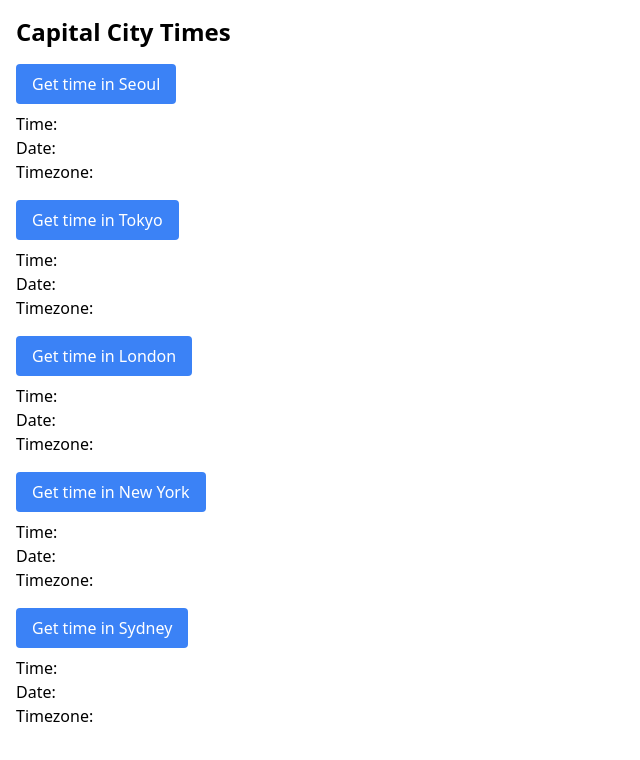
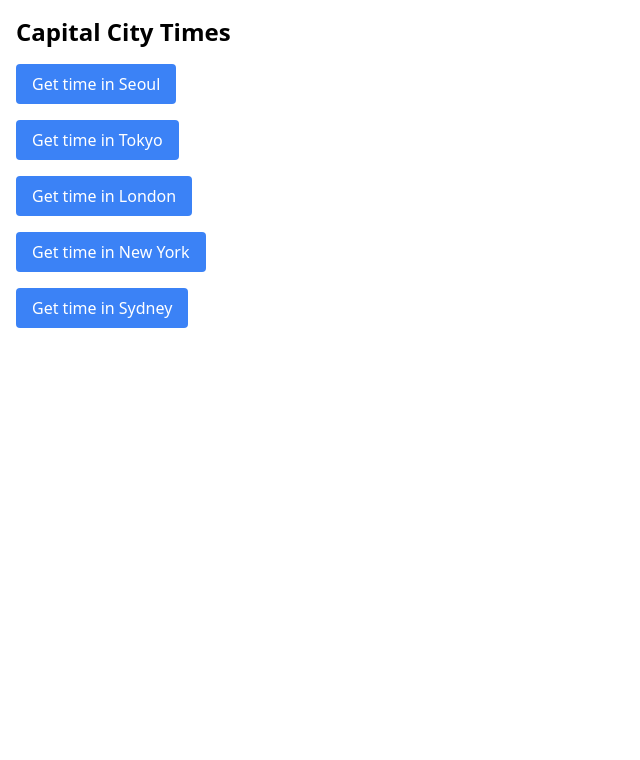
Before and after one commit to YuHyeonWook/next-yarn, a Next.js app: page /times in a window 1280 px wide. Shown: the top 760 px of the page, without its empty margins (0-640 px from the left). Built offline with nearby package versions, Linux system fonts and the light colour scheme.

Commit message:
refactor: tanstack query 적용하여 get 요청

```diff
--- a/app/layout.tsx
+++ b/app/layout.tsx
@@ -1,5 +1,6 @@
 import type { Metadata } from 'next';
 import './globals.css';
+import ReactQueryProviders from '@/hooks/useReactQuery';
 
 export const metadata: Metadata = {
   title: 'next',
@@ -13,7 +14,9 @@ export default function RootLayout({
 }>) {
   return (
     <html lang="ko">
-      <body>{children}</body>
+      <body>
+        <ReactQueryProviders>{children}</ReactQueryProviders>
+      </body>
     </html>
   );
 }
--- a/app/page.tsx
+++ b/app/page.tsx
@@ -1,4 +1,5 @@
 import { getCurrentZone } from '@/api/accommodations/getCurrentTime';
+import Link from 'next/link';
 
 export default async function Home() {
   const timezone = 'America/New_York';
@@ -10,6 +11,9 @@ export default async function Home() {
       <p>Time: {timeData.time}</p>
       <p>Date: {timeData.date}</p>
       <p>Timezone: {timeData.timeZone}</p>
+      <button className="border rounded bg-slate-300 p-1">
+        <Link href="/times">times</Link>
+      </button>
     </>
   );
 }
--- a/components/CityTimeButton.tsx
+++ b/components/CityTimeButton.tsx
@@ -1,5 +1,6 @@
 'use client';
 import { getCurrentCoordinate } from '@/api/accommodations/getCurrentTime';
+import { useQuery } from '@tanstack/react-query';
 import { useState } from 'react';
 
 type CityTimeButtonProps = {
@@ -19,38 +20,31 @@ export const CityTimeButton = ({
   latitude,
   longitude
 }: CityTimeButtonProps) => {
-  const [timeData, setTimeData] = useState<TimeData>({
-    time: '',
-    date: '',
-    timeZone: ''
+  const [enabled, setEnabled] = useState(false);
+
+  const { data, isLoading, isError } = useQuery({
+    queryKey: ['cityTime', latitude, longitude],
+    queryFn: () => getCurrentCoordinate(latitude, longitude),
+    enabled
   });
-  const [loading, setLoading] = useState(false);
 
-  const fetchTime = async () => {
-    setLoading(true);
-    try {
-      const data = await getCurrentCoordinate(latitude, longitude);
-      setTimeData(data);
-    } catch (error) {
-      throw new Error('Failed to fetch time');
-    } finally {
-      setLoading(false);
-    }
+  const handleClick = () => {
+    setEnabled(true);
   };
 
   return (
     <div className="my-4">
       <button
-        onClick={fetchTime}
+        onClick={handleClick}
         className="px-4 py-2 bg-blue-500 text-white rounded hover:bg-blue-600"
-        disabled={loading}>
-        {loading ? 'Loading...' : `Get time in ${city}`}
+        disabled={isLoading}>
+        {isLoading ? 'Loading...' : `Get time in ${city}`}
       </button>
-      {timeData && (
+      {data && (
         <div className="mt-2">
-          <p>Time: {timeData.time}</p>
-          <p>Date: {timeData.date}</p>
-          <p>Timezone: {timeData.timeZone}</p>
+          <p>Time: {data.time}</p>
+          <p>Date: {data.date}</p>
+          <p>Timezone: {data.timeZone}</p>
         </div>
       )}
     </div>
--- /dev/null
+++ b/hooks/useReactQuery.tsx
@@ -0,0 +1,28 @@
+'use client';
+
+import { QueryClient, QueryClientProvider } from '@tanstack/react-query';
+
+import { ReactQueryDevtools } from '@tanstack/react-query-devtools';
+import { useState } from 'react';
+
+export default function ReactQueryProviders({
+  children
+}: React.PropsWithChildren) {
+  const [queryClient] = useState(
+    () =>
+      new QueryClient({
+        defaultOptions: {
+          queries: {
+            staleTime: 60 * 1000
+          }
+        }
+      })
+  );
+
+  return (
+    <QueryClientProvider client={queryClient}>
+      {children}
+      <ReactQueryDevtools initialIsOpen={false} />
+    </QueryClientProvider>
+  );
+}
--- a/package.json
+++ b/package.json
@@ -9,6 +9,8 @@
     "lint": "next lint"
   },
   "dependencies": {
+    "@tanstack/react-query": "^5.51.21",
+    "@tanstack/react-query-devtools": "^5.51.21",
     "eslint-config-airbnb": "^19.0.4",
     "eslint-config-airbnb-typescript": "^18.0.0",
     "http-proxy-middleware": "^3.0.0",
@@ -17,6 +19,7 @@
     "react-dom": "^18"
   },
   "devDependencies": {
+    "@tanstack/eslint-plugin-query": "^5.51.15",
     "@types/node": "^20",
     "@types/react": "^18",
     "@types/react-dom": "^18",
```
Also changed, not shown: .eslintrc.json, 1 other file (tests, documents, lock files or other folders).
